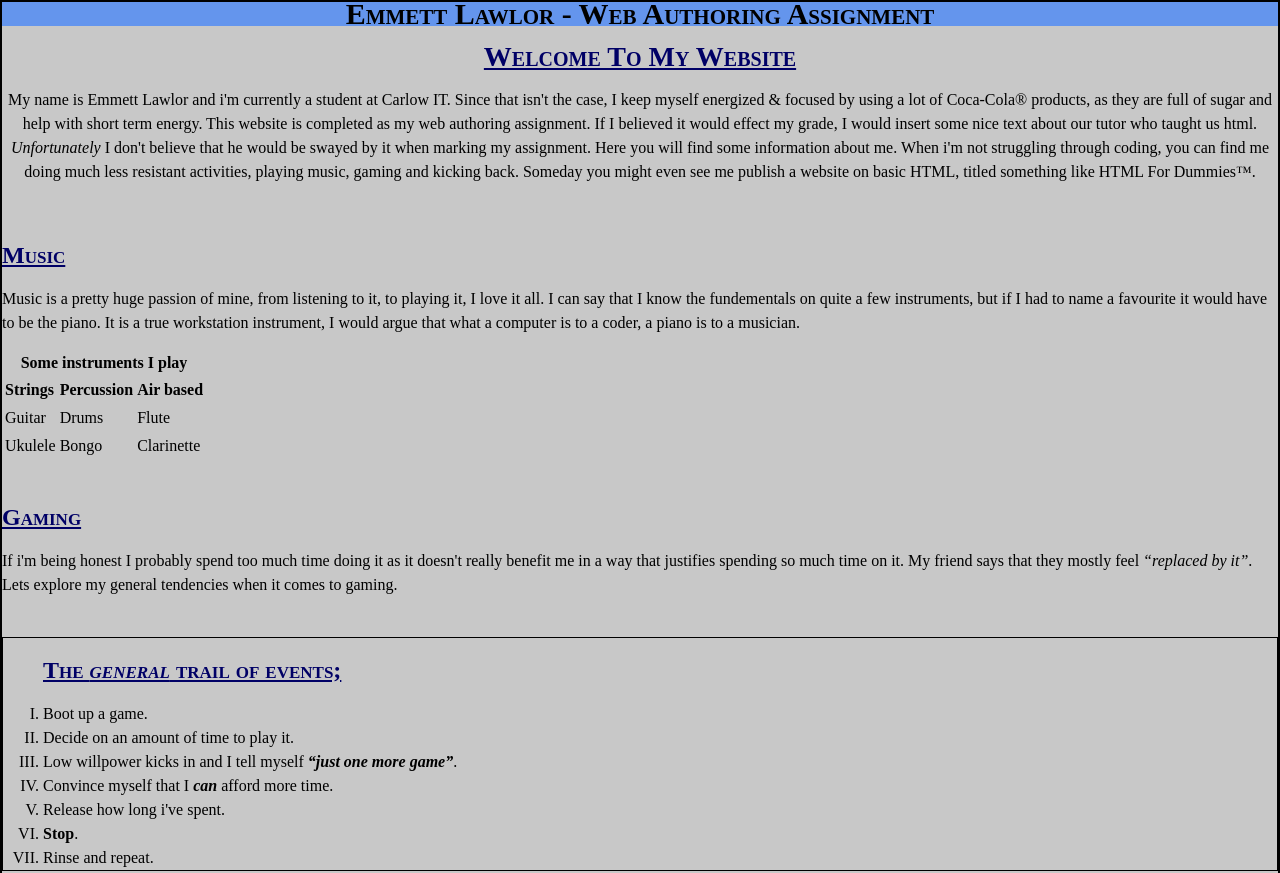
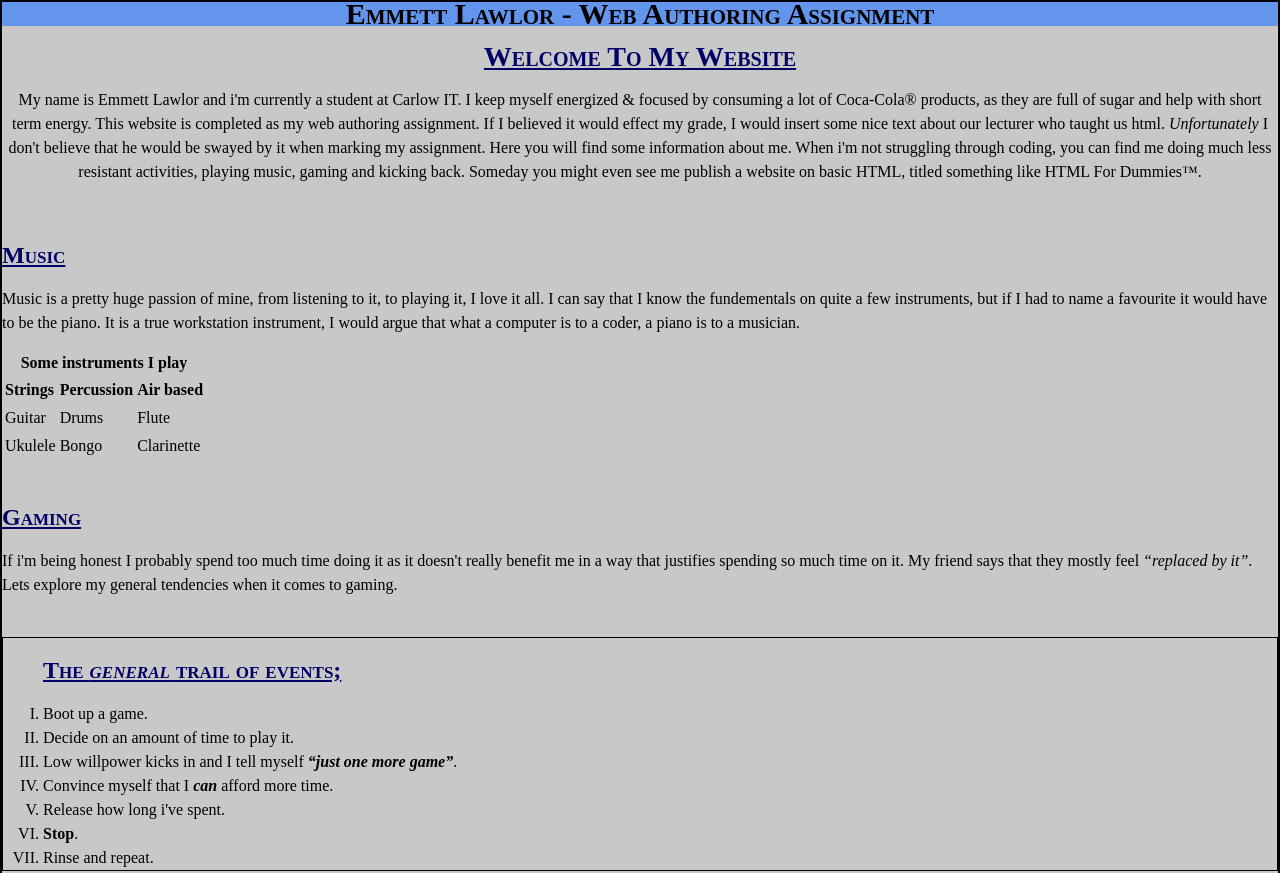
Before and after one commit to EmmettLawlorITCarlow/EmmettLawlorITCarlow.github.io, a plain HTML site: page index.html in a window 1280 px wide. Shown: the top 873 px of the page. Drawn offline with Linux system fonts and the light colour scheme.

Commit message:
Add files via upload

```diff
--- a/index.html
+++ b/index.html
@@ -24,7 +24,7 @@ Emmett Lawlor - Web Authoring Assignment
 
 <h1> Welcome To My Website </h1>
 
-<p id="para1"> My name is Emmett Lawlor and i'm currently a student at Carlow IT. Since that isn't the case, I keep myself energized &amp; focused by using a lot of Coca-Cola&reg; products, as they are full of sugar and help with short term energy. This website is completed as my web authoring assignment. If I believed it would effect my grade, I would insert some nice text about our tutor who taught us html. <em>Unfortunately</em> I don't believe that he would be swayed by it when marking my assignment. Here you will find some information about me. When i'm not struggling through coding, you can find me doing much less resistant activities, playing music, gaming and kicking back. Someday you might even see me publish a website on basic HTML, titled something like HTML For Dummies&trade;. </p>
+<p id="para1"> My name is Emmett Lawlor and i'm currently a student at Carlow IT. I keep myself energized &amp; focused by consuming a lot of Coca-Cola&reg; products, as they are full of sugar and help with short term energy. This website is completed as my web authoring assignment. If I believed it would effect my grade, I would insert some nice text about our lecturer who taught us html. <em>Unfortunately</em> I don't believe that he would be swayed by it when marking my assignment. Here you will find some information about me. When i'm not struggling through coding, you can find me doing much less resistant activities, playing music, gaming and kicking back. Someday you might even see me publish a website on basic HTML, titled something like HTML For Dummies&trade;. </p>
 
 
 <br>
```
